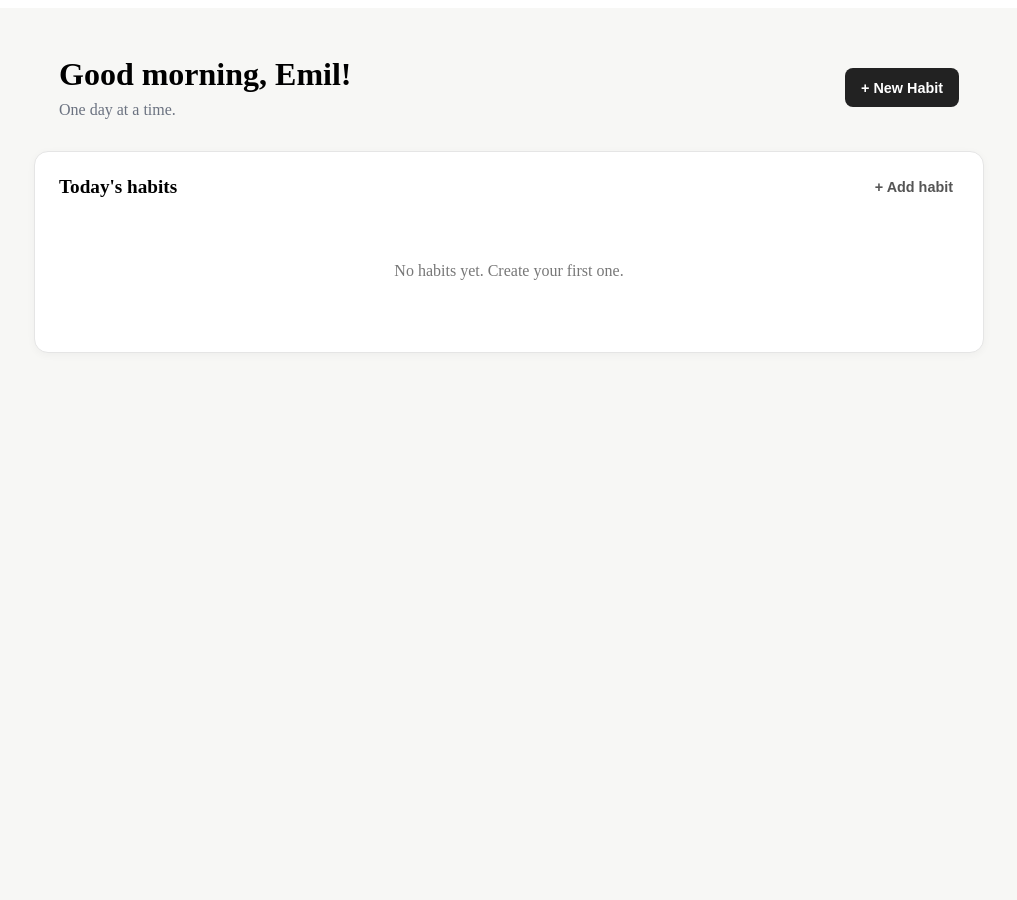
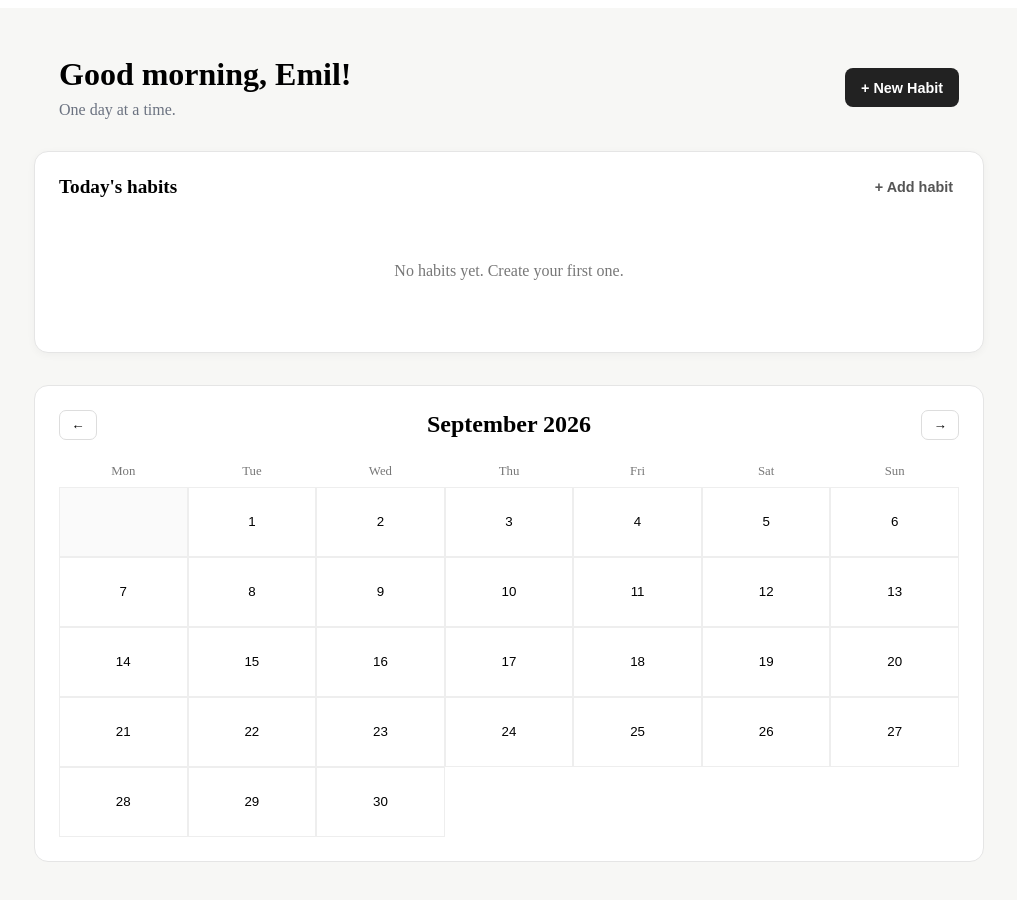
Before and after one commit to Coada-Emilian/spring-vue-DotByDot, a Vue app: page / in a window 1280 px wide. Shown: the top 900 px of the page, without its empty margins (131-1148 px from the left). Built offline with nearby package versions, Linux system fonts and the light colour scheme.

Commit message:
feat: add dashboard habit management and styling

```diff
--- /dev/null
+++ b/src/components/dashboard/HabitCalendar.vue
@@ -0,0 +1,143 @@
+<script setup lang="ts">
+import { computed, ref } from 'vue'
+
+const currentDate = ref(new Date())
+
+const currentMonth = computed(() => {
+  return currentDate.value.getMonth()
+})
+
+const currentYear = computed(() => {
+  return currentDate.value.getFullYear()
+})
+
+const monthName = computed(() => {
+  return currentDate.value.toLocaleDateString('en-US', {
+    month: 'long',
+    year: 'numeric',
+  })
+})
+
+const daysInMonth = computed(() => {
+  return new Date(currentYear.value, currentMonth.value + 1, 0).getDate()
+})
+
+const firstDayOfMonth = computed(() => {
+  const day = new Date(currentYear.value, currentMonth.value, 1).getDay()
+
+  return day === 0 ? 6 : day - 1
+})
+
+const calendarDays = computed(() => {
+  const days: (number | null)[] = []
+
+  // Empty cells before the first day of the month
+  for (let i = 0; i < firstDayOfMonth.value; i++) {
+    days.push(null)
+  }
+
+  // Actual days
+  for (let day = 1; day <= daysInMonth.value; day++) {
+    days.push(day)
+  }
+
+  return days
+})
+
+const goToPreviousMonth = () => {
+  currentDate.value = new Date(currentYear.value, currentMonth.value - 1, 1)
+}
+
+const goToNextMonth = () => {
+  currentDate.value = new Date(currentYear.value, currentMonth.value + 1, 1)
+}
+</script>
+
+<template>
+  <section class="calendar">
+    <header class="calendar-header">
+      <button type="button" @click="goToPreviousMonth">←</button>
+
+      <h2>{{ monthName }}</h2>
+
+      <button type="button" @click="goToNextMonth">→</button>
+    </header>
+
+    <div class="weekday-header">
+      <span>Mon</span>
+      <span>Tue</span>
+      <span>Wed</span>
+      <span>Thu</span>
+      <span>Fri</span>
+      <span>Sat</span>
+      <span>Sun</span>
+    </div>
+
+    <div class="calendar-grid">
+      <button
+        v-for="(day, index) in calendarDays"
+        :key="index"
+        type="button"
+        class="calendar-day"
+        :disabled="day === null"
+      >
+        {{ day }}
+      </button>
+    </div>
+  </section>
+</template>
+
+<style scoped>
+.calendar {
+  max-width: 900px;
+  margin: 2rem auto 0;
+  padding: 1.5rem;
+  border: 1px solid #e5e5e5;
+  border-radius: 14px;
+  background: white;
+}
+
+.calendar-header {
+  display: flex;
+  align-items: center;
+  justify-content: space-between;
+  margin-bottom: 1.5rem;
+}
+
+.calendar-header h2 {
+  margin: 0;
+}
+
+.calendar-header button {
+  border: 1px solid #ddd;
+  border-radius: 7px;
+  background: white;
+  padding: 0.4rem 0.7rem;
+  cursor: pointer;
+}
+
+.weekday-header,
+.calendar-grid {
+  display: grid;
+  grid-template-columns: repeat(7, 1fr);
+}
+
+.weekday-header {
+  margin-bottom: 0.5rem;
+  text-align: center;
+  font-size: 0.8rem;
+  color: #777;
+}
+
+.calendar-day {
+  min-height: 70px;
+  border: 1px solid #eee;
+  background: white;
+  cursor: pointer;
+}
+
+.calendar-day:disabled {
+  background: #fafafa;
+  cursor: default;
+}
+</style>
--- a/src/views/DashboardView.vue
+++ b/src/views/DashboardView.vue
@@ -4,6 +4,7 @@ import { ref } from 'vue'
 import HabitForm from '../components/dashboard/HabitForm.vue'
 import TodayHabits from '../components/dashboard/TodayHabits.vue'
 
+import HabitCalendar from '../components/dashboard/HabitCalendar.vue'
 import { createHabit, deleteHabit, getHabits, updateHabit } from '../services/habitService.ts'
 import type { Habit } from '../types/habit'
 import type { HabitInput } from '../types/habitInput'
@@ -88,6 +89,8 @@ const handleUpdateHabit = (input: HabitInput) => {
       @edit="handleEditHabit"
     />
 
+    <HabitCalendar />
+
     <HabitForm
       v-if="isHabitFormOpen"
       @close="isHabitFormOpen = false"
```
